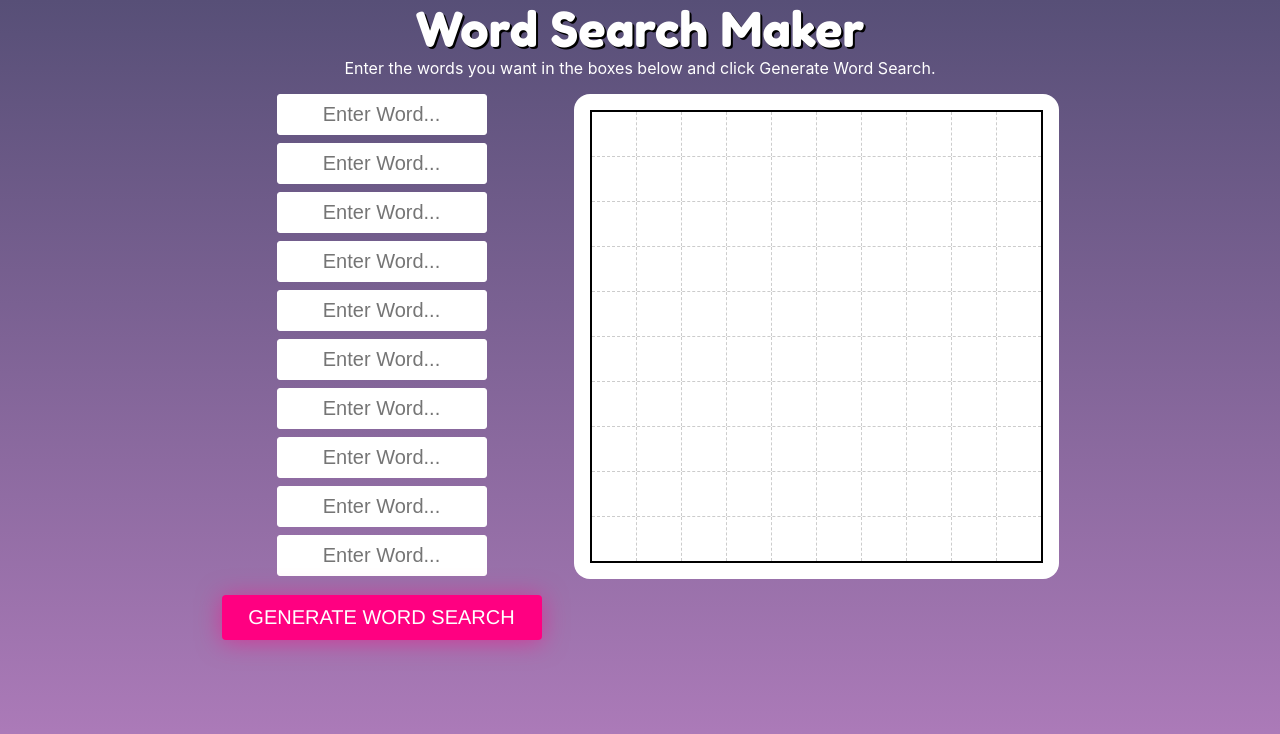
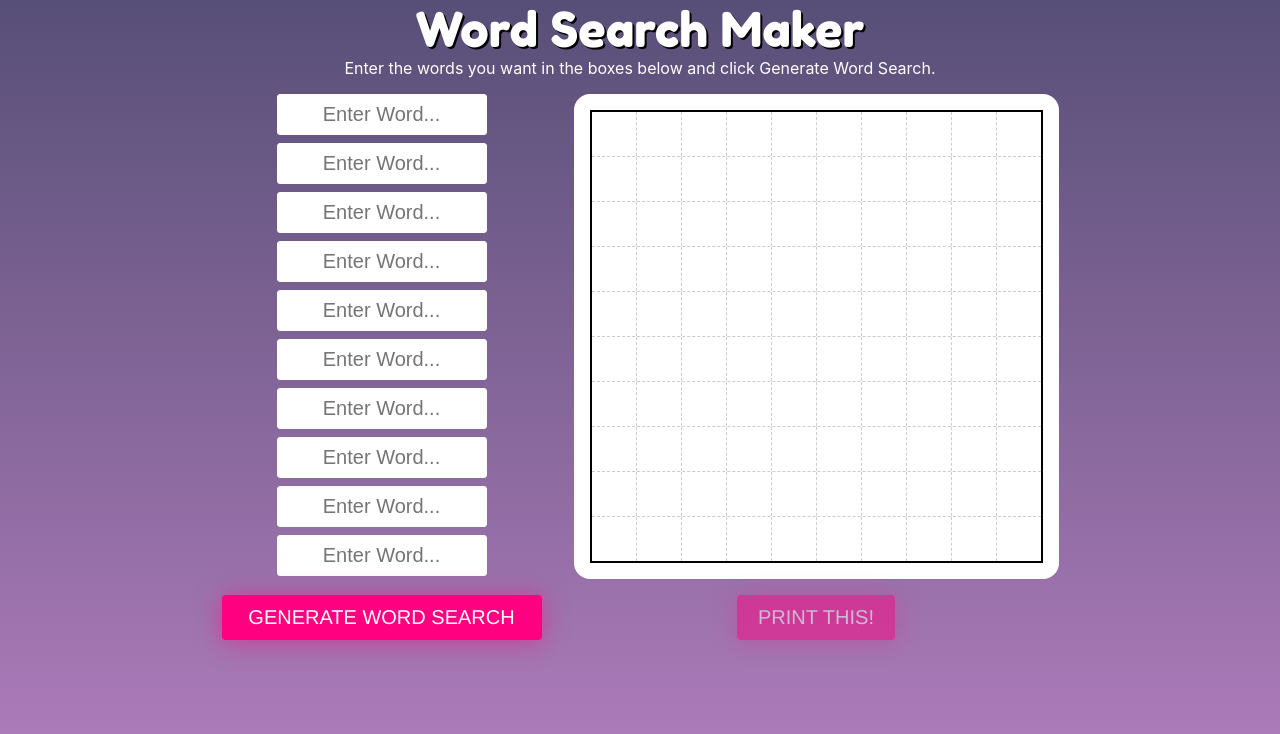
Before and after one commit to palpable81/word-search-maker, a React (Create React App) app: page / in a window 1280 px wide. Shown: the top 734 px of the page. Built offline with nearby package versions, Linux system fonts and the light colour scheme.

Commit message:
disabled buttons while generating

```diff
--- a/src/app/App.css
+++ b/src/app/App.css
@@ -24,17 +24,17 @@
   margin: 1rem 0;
 }
 
-.button.hidden {
-  display: none;
+.button:disabled {
+  opacity: 0.5;
 }
 
 .button:hover {
   border-color: rgba(255, 255, 255, 1);
 }
 
-.button:active{
+.button:enabled:active{
   transform: scale(0.9);
-  background-color: #D9006D;
+  background-color: var(--button-bg-active);
   box-shadow: 0 2px 25px rgba(255, 0, 130, 0.7);
 }
 
--- a/src/components/grid/PrintButton.jsx
+++ b/src/components/grid/PrintButton.jsx
@@ -10,7 +10,7 @@ export default function PrintButton() {
 
   return (
     <div>
-      <button className={finished ? 'button' : 'button hidden'} onClick={handleOnClick}>
+      <button className='button' disabled={!finished} onClick={handleOnClick}>
         PRINT THIS!
       </button>
     </div>
--- a/src/components/wordbank/GenerateButton.jsx
+++ b/src/components/wordbank/GenerateButton.jsx
@@ -54,7 +54,7 @@ export default function GenerateButton() {
 
   return (
     <div className='generate-button-container'>
-      <button id='generate-button' className='button' onClick={handleOnClick} >
+      <button id='generate-button' className='button' onClick={handleOnClick} disabled={isGenerating}>
         {finished ? 'GENERATE NEW SEARCH' : 'GENERATE WORD SEARCH'}
       </button>
     </div>
```
